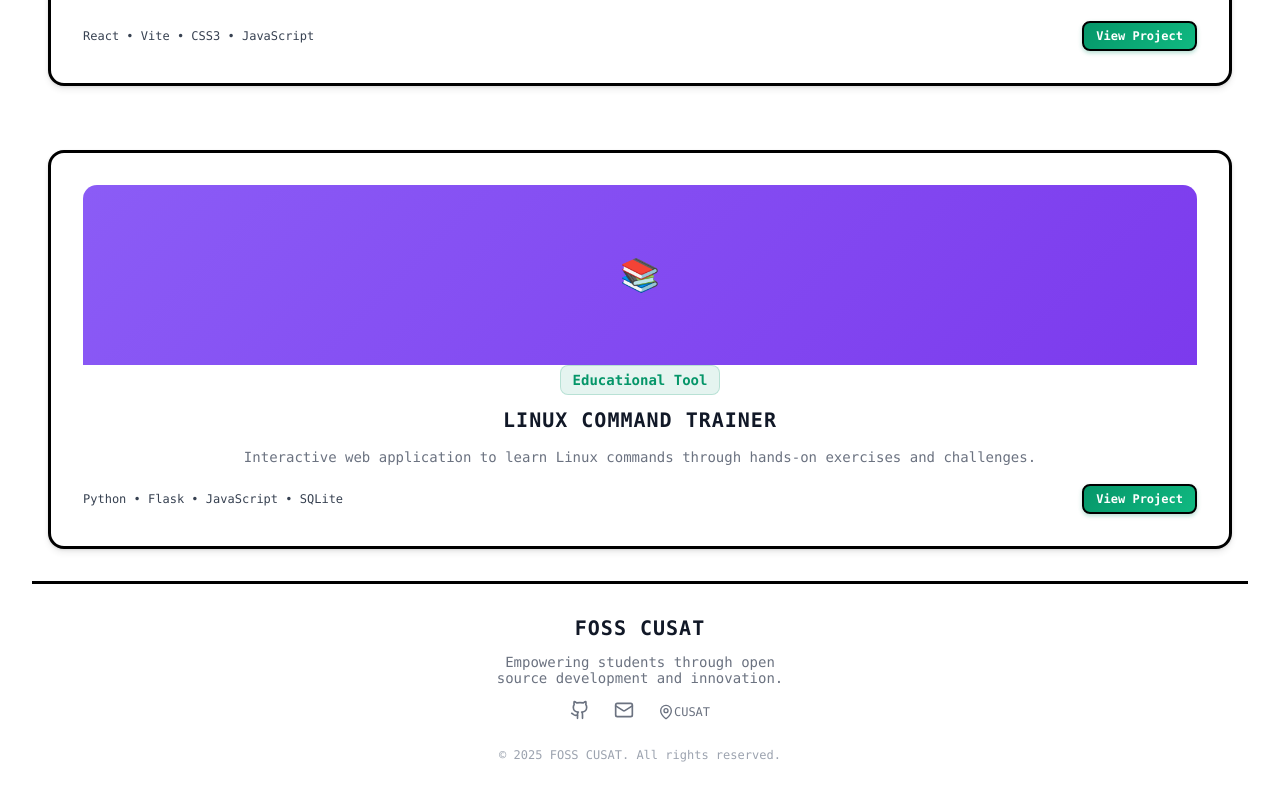
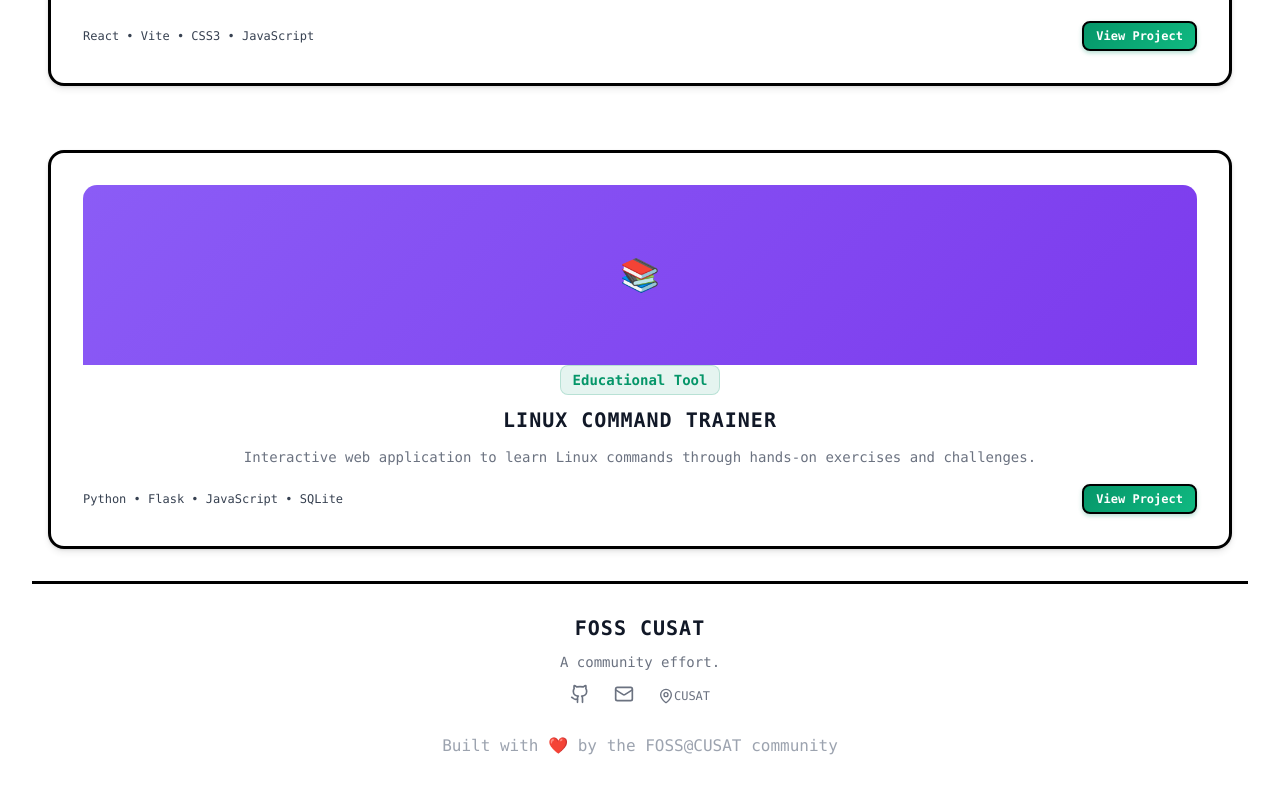
Before and after one commit to foss-cusat/foss-website, a React (Vite) app: page /projects in a window 1280 px wide. Shown: the part 1159-1959 px from the top of the page. Built offline with nearby package versions, Linux system fonts and the light colour scheme.

Commit message:
removed copyright

```diff
--- a/src/components/Footer.jsx
+++ b/src/components/Footer.jsx
@@ -23,7 +23,7 @@ const Footer = () => {
               FOSS CUSAT
             </h3>
             <p className="text-sm" style={{ color: '#6b7280', maxWidth: '300px' }}>
-              Empowering students through open source development and innovation.
+              A community effort.
             </p>
           </motion.div>
 
@@ -59,17 +59,9 @@ const Footer = () => {
           </motion.div>
         </div>
 
-        {/* Centered Copyright */}
-        <motion.div
-          initial={{ opacity: 0, y: 20 }}
-          animate={{ opacity: 1, y: 0 }}
-          transition={{ duration: 0.6, delay: 0.2 }}
-          className="text-center mt-4"
-        >
-          <p className="text-xs" style={{ color: '#9ca3af' }}>
-            © 2025 FOSS CUSAT. All rights reserved.
+          <p className="text-s" style={{ color: '#9ca3af' }}>
+            Built with ❤️ by the FOSS@CUSAT community
           </p>
-        </motion.div>
       </div>
 
       <style jsx>{`
```
